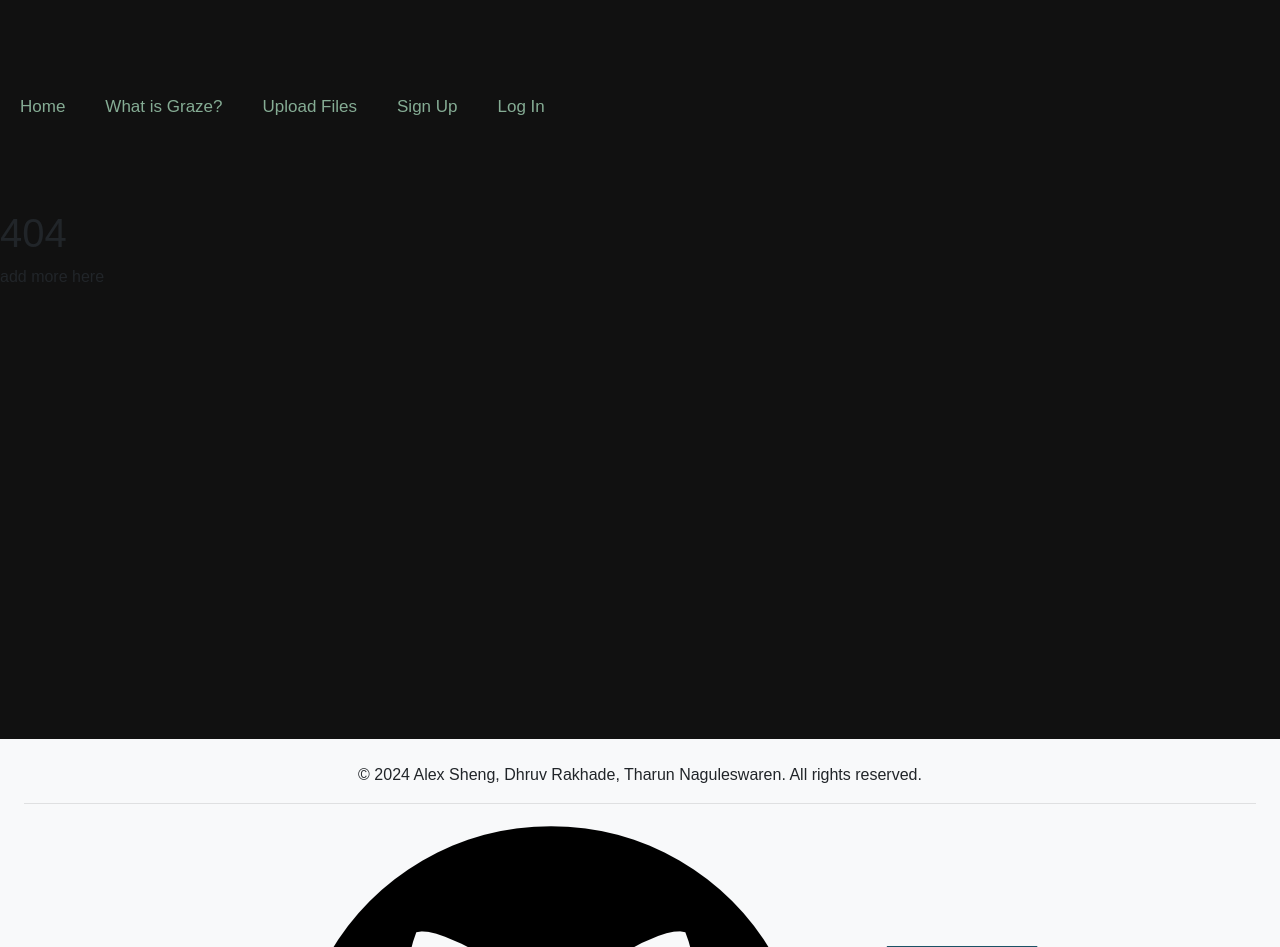
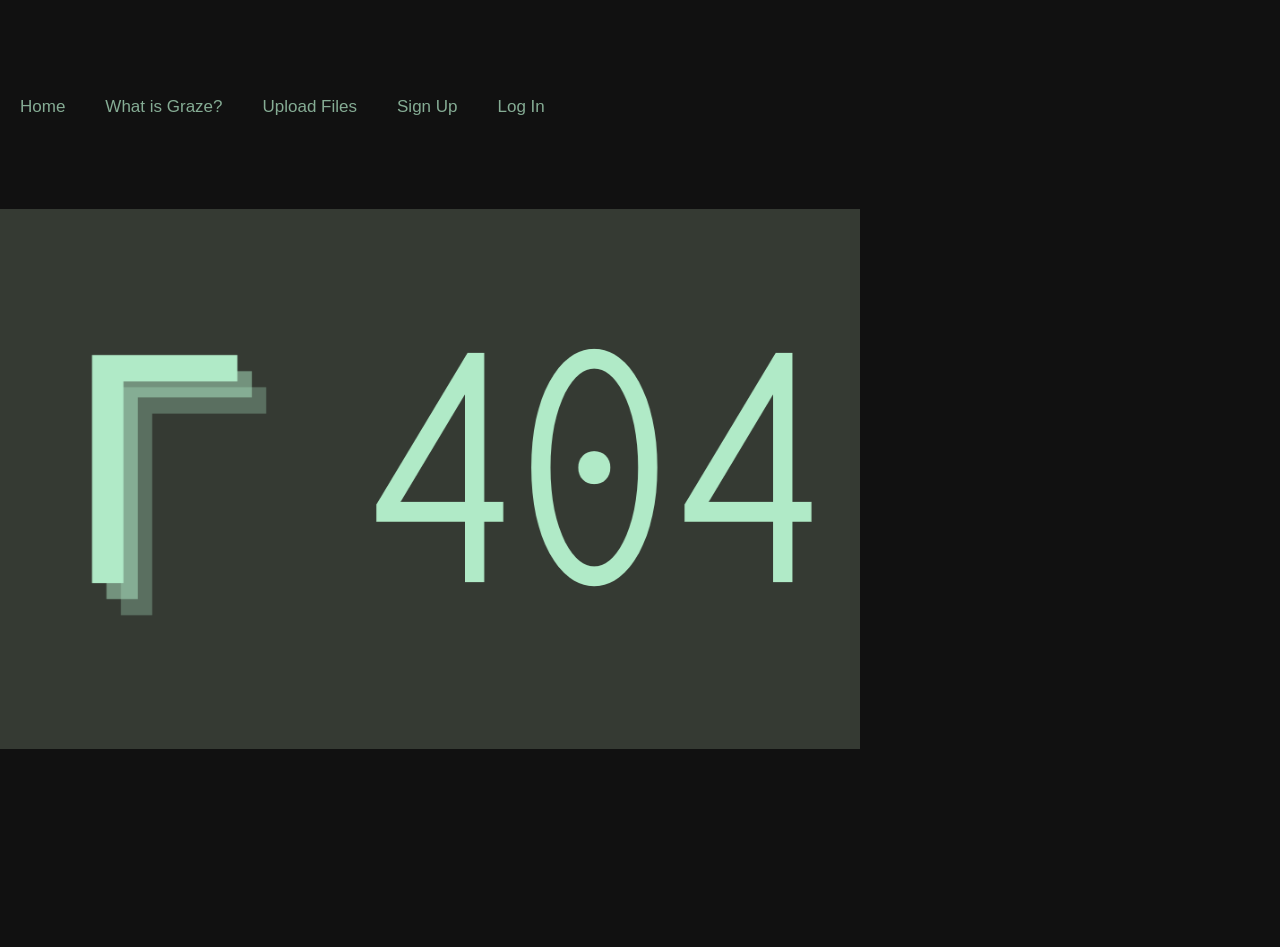
Before and after one commit to phlatfish/graze, a Flask app: template templates/404.html in a window 1280 px wide. Shown: the top 947 px of the page. Run offline with Flask 3, Linux system fonts and the light colour scheme; the template is opened without the code that fills it, so the values that code supplies are empty; some libraries are stand-ins or nearby versions.

Commit message:
Update 404.html

```diff
--- a/templates/404.html
+++ b/templates/404.html
@@ -25,8 +25,8 @@
 <div style="margin-top: 75px;"></div>
 
 <body>
-    <h1>404</h1>
-    <p>add more here</p></p>
+    <img src="/static/404.png" alt="404"  width="860" height="540">
+<body>
 </html>
 
 <!-- Add space here -->
```
